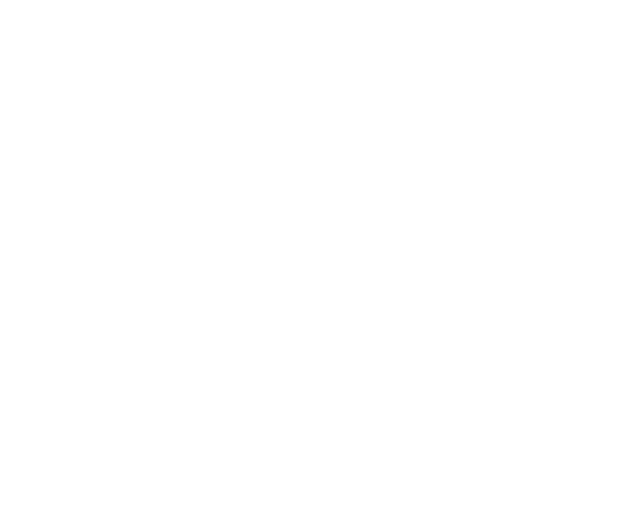
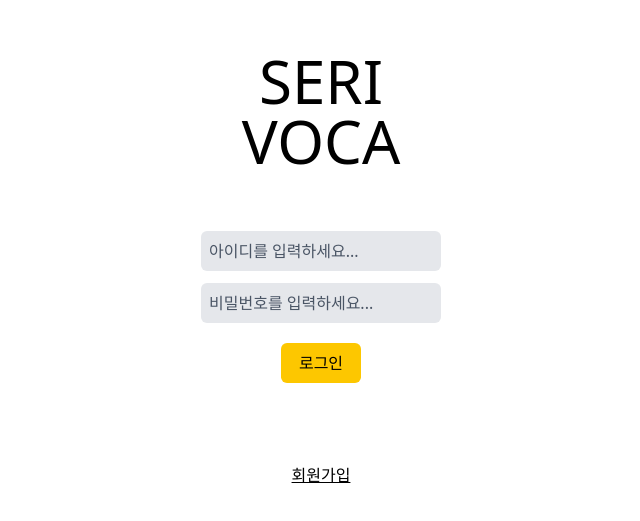
Before and after one commit to SeriVoca/SeriVoca-front, a React (Vite) app: page /login in a window 1280 px wide. Before the commit this address had no page. Shown: the part 131-652 px from the top of the page, without its empty margins (319-959 px from the left). Built offline with nearby package versions, Linux system fonts and the light colour scheme.

Commit message:
fix: 라우팅 주소 수정, 주석

```diff
--- a/src/App.tsx
+++ b/src/App.tsx
@@ -6,7 +6,7 @@
     <>
       <BrowserRouter>
         <Routes>
-          <Route path="/signup" element={<LoginPage />} />
+          <Route path="/login" element={<LoginPage />} />
         </Routes>
       </BrowserRouter>
     </>
--- a/src/pages/LoginPage.tsx
+++ b/src/pages/LoginPage.tsx
@@ -2,6 +2,7 @@
 import { useForm } from 'react-hook-form';
 import { zodResolver } from '@hookform/resolvers/zod';
 
+// useForm 이 참고할 schema
 const schema = z.object({
   id: z
     .string()
@@ -31,6 +32,8 @@
 
   const onSubmit = async (data: LoginFields) => {
     await console.log(data);
+
+    // api 호출 로직
   };
 
   return (
@@ -42,7 +45,7 @@
       </h1>
       <div className="flex flex-col gap-3">
         <input
-          {...register('id')}
+          {...register('id')} // html <-> useForm schema 바인딩
           className="h-10 w-60 rounded-md bg-gray-200 p-2 placeholder-gray-600"
           placeholder="아이디를 입력하세요..."
         ></input>
@@ -56,7 +59,7 @@
         {errors.password && <div className="text-sm text-red-500">{errors.password.message}</div>}
       </div>
       <button
-        onClick={handleSubmit(onSubmit)}
+        onClick={handleSubmit(onSubmit)}  // 예외 플로우 기본 제공
         className="h-10 w-20 cursor-pointer rounded-md bg-yellow-400 p-2"
       >
         로그인
```
